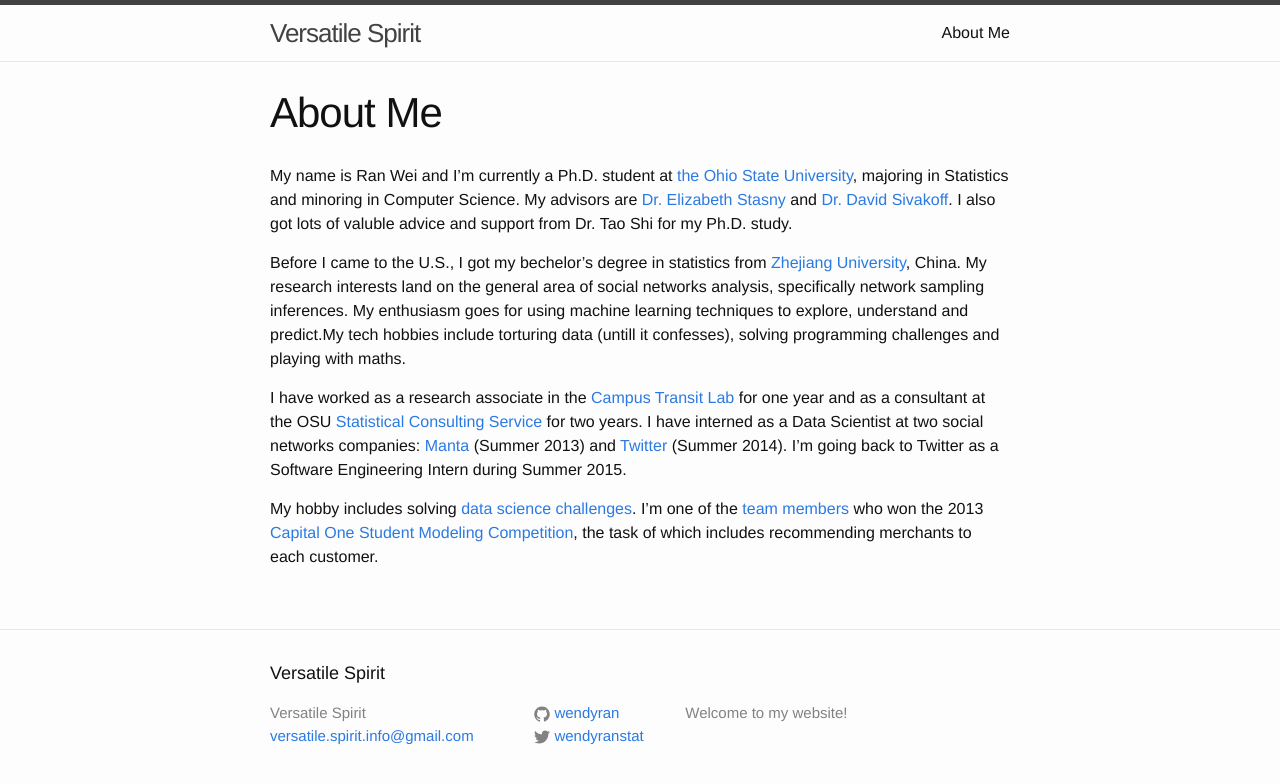
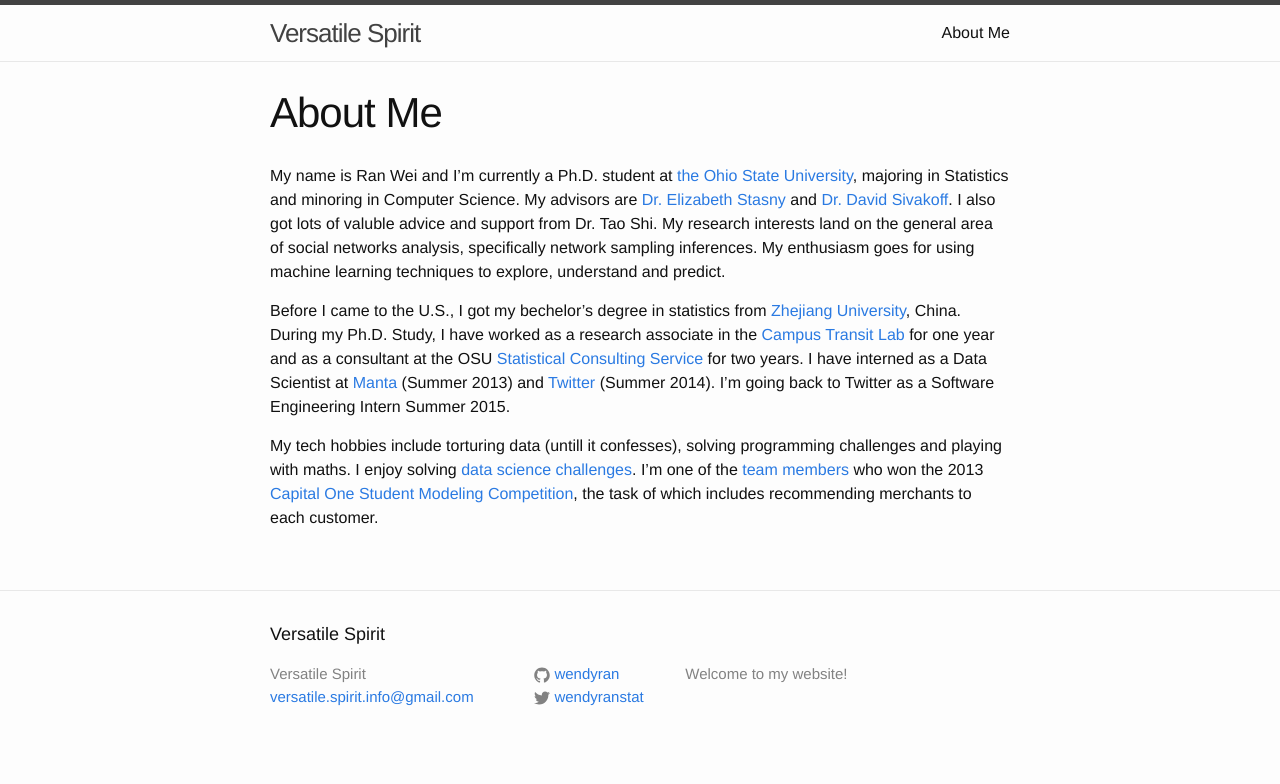
Before and after one commit to wendyran/wendyran.github.io, a Jekyll site: the page built from about.md, in a window 1280 px wide. Shown: the top 784 px of the page. Built offline with Jekyll 4.4.1, drawn with Linux system fonts in a browser that asks for light colours.

Commit message:
Update about.md 2

```diff
--- a/about.md
+++ b/about.md
@@ -4,10 +4,8 @@
 permalink: /about/
 ---
 
-My name is Ran Wei and I'm currently a Ph.D. student at [the Ohio State University](http://www.stat.osu.edu), majoring in Statistics and minoring in Computer Science. My advisors are [Dr. Elizabeth Stasny](http://www.stat.osu.edu/people/faculty#stasny) and [Dr. David Sivakoff](http://www.stat.osu.edu/~dsivakoff/index/Home.html). I also got lots of valuble advice and support from Dr. Tao Shi for my Ph.D. study.
+My name is Ran Wei and I'm currently a Ph.D. student at [the Ohio State University](http://www.stat.osu.edu), majoring in Statistics and minoring in Computer Science. My advisors are [Dr. Elizabeth Stasny](http://www.stat.osu.edu/people/faculty#stasny) and [Dr. David Sivakoff](http://www.stat.osu.edu/~dsivakoff/index/Home.html). I also got lots of valuble advice and support from Dr. Tao Shi. My research interests land on the general area of social networks analysis, specifically network sampling inferences. My enthusiasm goes for using machine learning techniques to explore, understand and predict.
 
-Before I came to the U.S., I got my bechelor's degree in statistics from [Zhejiang University](http://www.zju.edu.cn/english), China. My research interests land on the general area of social networks analysis, specifically network sampling inferences. My enthusiasm goes for using machine learning techniques to explore, understand and predict.My tech hobbies include torturing data (untill it confesses), solving programming challenges and playing with maths.
+Before I came to the U.S., I got my bechelor's degree in statistics from [Zhejiang University](http://www.zju.edu.cn/english), China. During my Ph.D. Study, I have worked as a research associate in the [Campus Transit Lab](http://transitlab.osu.edu/campus-transit-lab) for one year and as a consultant at the OSU [Statistical Consulting Service](http://www.scs.osu.edu/) for two years. I have interned as a Data Scientist at [Manta](http://www.manta.com/) (Summer 2013) and [Twitter](https://twitter.com/wendyranstat) (Summer 2014). I'm going back to Twitter as a Software Engineering Intern Summer 2015.
 
-I have worked as a research associate in the [Campus Transit Lab](http://transitlab.osu.edu/campus-transit-lab) for one year and as a consultant at the OSU [Statistical Consulting Service](http://www.scs.osu.edu/) for two years. I have interned as a Data Scientist at two social networks companies: [Manta](http://www.manta.com/) (Summer 2013) and [Twitter](https://twitter.com/wendyranstat) (Summer 2014). I'm going back to Twitter as a Software Engineering Intern during Summer 2015.
-
-My hobby includes solving [data science challenges](https://www.kaggle.com/). I'm one of the [team members](https://www.stat.osu.edu/node/1469) who won the 2013 [Capital One Student Modeling Competition](http://artsandsciences.osu.edu/news/statistics-graduate-students-win-national-data-analyticsmodeling-competition), the task of which includes recommending merchants to each customer.
+My tech hobbies include torturing data (untill it confesses), solving programming challenges and playing with maths. I enjoy solving [data science challenges](https://www.kaggle.com/). I'm one of the [team members](https://www.stat.osu.edu/node/1469) who won the 2013 [Capital One Student Modeling Competition](http://artsandsciences.osu.edu/news/statistics-graduate-students-win-national-data-analyticsmodeling-competition), the task of which includes recommending merchants to each customer.
```
Also changed, not shown: 2 other files.
